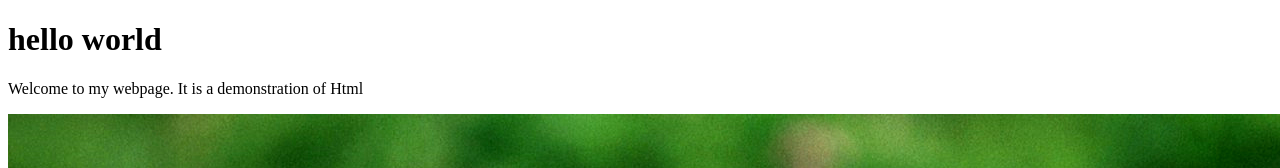
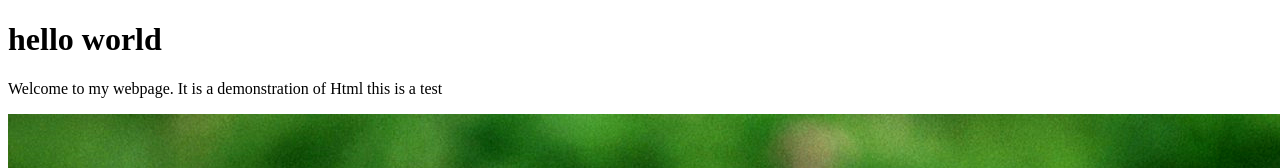
Before and after one commit to ARandomGuy1/APersonWhoExists, a plain HTML site: page index.html in a window 1280 px wide. Shown: the top 168 px of the page. Drawn offline with Linux system fonts and the light colour scheme.

Commit message:
added a statement

```diff
--- a/index.html
+++ b/index.html
@@ -4,7 +4,7 @@
      <body> <!-- where you put everything you want to show up on your web page -->
            <h1> hello world </h1>
            <p>
-           Welcome to my webpage. It is a demonstration of Html
+           Welcome to my webpage. It is a demonstration of Html this is a test
            </p>
           <img src = "3848765-wallpaper-images-download.jpg" alt = "dog">
      </body>
```
